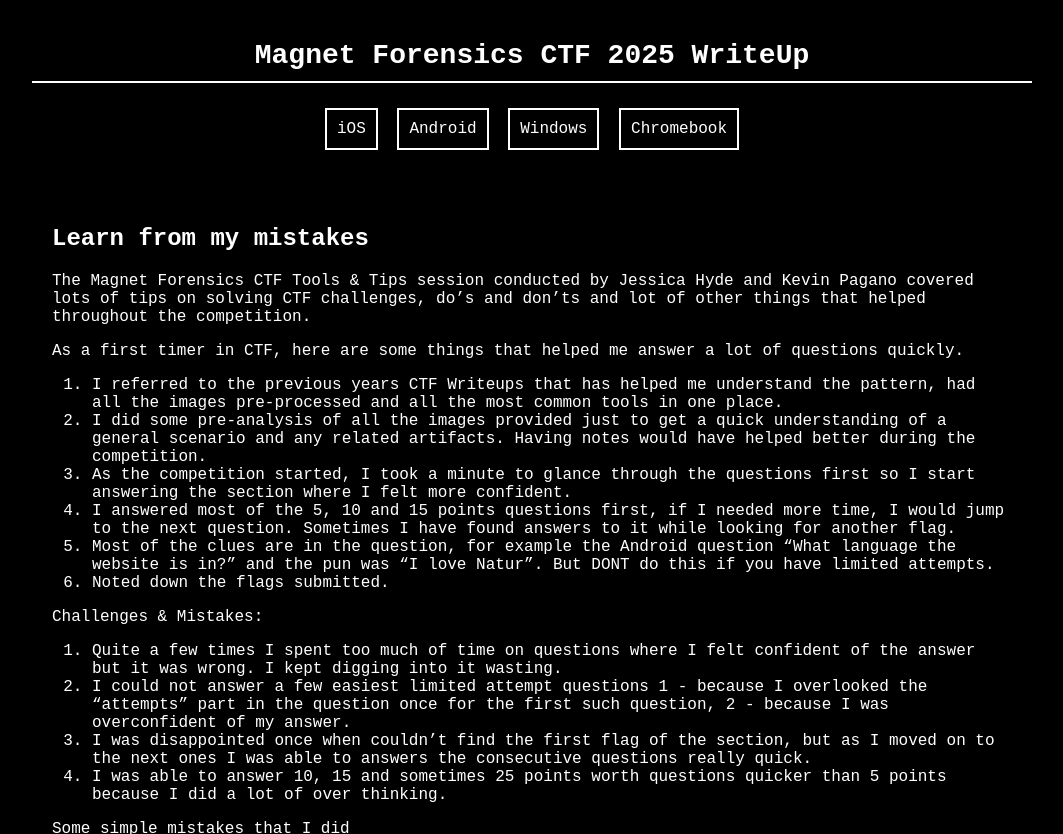
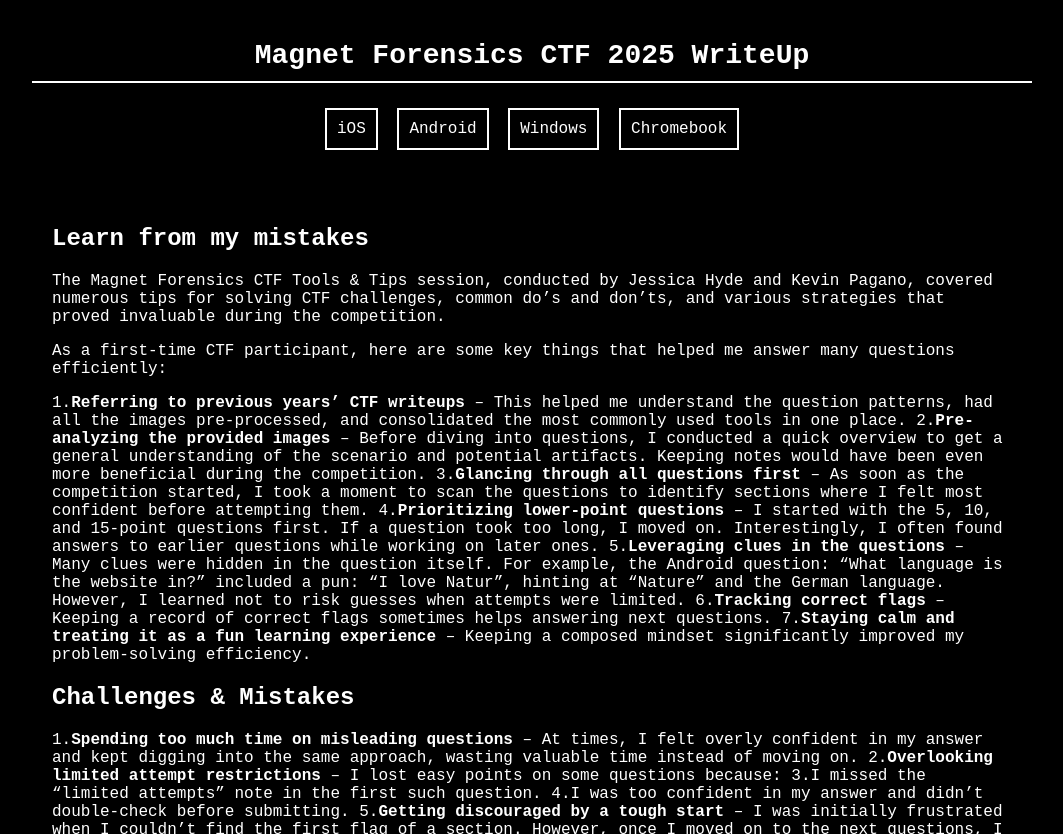
Before and after one commit to amulya-shanbhag/CTF-Writeup-2025, a Jekyll site: the page built from _mypages/lessonslearnt.md, in a window 1280 px wide and 1400 px high. Shown: the top 834 px of the window, without its empty margins (108-1171 px from the left). Built offline with Jekyll 4.4.1, drawn with Linux system fonts in a browser that asks for light colours; some of the changed text lies outside the part shown; grey boxes are pictures that could not be loaded.

Commit message:
Update lessonslearnt.md

```diff
--- a/_mypages/lessonslearnt.md
+++ b/_mypages/lessonslearnt.md
@@ -5,31 +5,58 @@
 
 <h2>Learn from my mistakes</h2>
 
-The Magnet Forensics CTF Tools & Tips session conducted by Jessica Hyde and Kevin Pagano covered lots of tips on solving CTF challenges, do's and don'ts and lot of other things that helped throughout the competition.
+The Magnet Forensics CTF Tools & Tips session, conducted by Jessica Hyde and Kevin Pagano, covered numerous tips for solving CTF challenges, common do’s and don’ts, and various strategies that proved invaluable during the competition.
 
-As a first timer in CTF, here are some things that helped me answer a lot of questions quickly.
+As a first-time CTF participant, here are some key things that helped me answer many questions efficiently:
 
-1. I referred to the previous years CTF Writeups that has helped me understand the pattern, had all the images pre-processed and all the most common tools in one place.
-2. I did some pre-analysis of all the images provided just to get a quick understanding of a general scenario and any related artifacts. Having notes would have helped better during the competition.
-3. As the competition started, I took a minute to glance through the questions first so I start answering the section where I felt more confident.
-4. I answered most of the 5, 10 and 15 points questions first, if I needed more time, I would jump to the next question. Sometimes I have found answers to it while looking for another flag.
-5. Most of the clues are in the question, for example the Android question "What language the website is in?" and the pun was "I love Natur". But DONT do this if you have limited attempts.
-6. Noted down the flags submitted.
+1.**Referring to previous years' CTF writeups** – This helped me understand the question patterns, had all the images pre-processed, and consolidated the most commonly used tools in one place.
+2.**Pre-analyzing the provided images** – Before diving into questions, I conducted a quick overview to get a general understanding of the scenario and potential artifacts. Keeping notes would have been even more beneficial during the competition.
+3.**Glancing through all questions first** – As soon as the competition started, I took a moment to scan the questions to identify sections where I felt most confident before attempting them.
+4.**Prioritizing lower-point questions** – I started with the 5, 10, and 15-point questions first. If a question took too long, I moved on. Interestingly, I often found answers to earlier questions while working on later ones.
+5.**Leveraging clues in the questions** – Many clues were hidden in the question itself. For example, the Android question: "What language is the website in?" included a pun: "I love Natur", hinting at "Nature" and the German language. However, I learned not to risk guesses when attempts were limited.
+6.**Tracking correct flags** – Keeping a record of correct flags sometimes helps answering next questions.
+7.**Staying calm and treating it as a fun learning experience** – Keeping a composed mindset significantly improved my problem-solving efficiency.
 
-Challenges & Mistakes:
-1. Quite a few times I spent too much of time on questions where I felt confident of the answer but it was wrong. I kept digging into it wasting.
-2. I could not answer a few easiest limited attempt questions 1 - because I overlooked the "attempts" part in the question once for the first such question, 2 - because I was overconfident of my answer.
-3. I was disappointed once when couldn't find the first flag of the section, but as I moved on to the next ones I was able to answers the consecutive questions really quick.
-4. I was able to answer 10, 15 and sometimes 25 points worth questions quicker than 5 points because I did a lot of over thinking.
+<h2>Challenges & Mistakes</h2>
 
-Some simple mistakes that I did
+1.**Spending too much time on misleading questions** – At times, I felt overly confident in my answer and kept digging into the same approach, wasting valuable time instead of moving on.
+2.**Overlooking limited attempt restrictions** – I lost easy points on some questions because:
+3.I missed the "limited attempts" note in the first such question.
+4.I was too confident in my answer and didn't double-check before submitting.
+5.**Getting discouraged by a tough start** – I was initially frustrated when I couldn't find the first flag of a section. However, once I moved on to the next questions, I gained momentum and solved them quickly.
+6.**Overthinking easy questions** – Surprisingly, I answered 10, 15, and even some 25-point questions faster than the 5-point ones. This happened because I overanalyzed simpler questions instead of trusting my instincts
 
-1. **Dressing, with a dash. of 17 spices** - Decode the secret message: https://drive.google.com/file/d/1UuqI4YZDbvZcieXE4-t5BhEqiPHsGkIC/view?usp=drive_link
+<h2>Some Facepalm moments</h2>
+
+1.**Dressing, with a dash. of 17 spices** - Decode the secret message: https://drive.google.com/file/d/1UuqI4YZDbvZcieXE4-t5BhEqiPHsGkIC/view?usp=drive_link
 **Flag**: LOCKEDOUT
-There was morse code provided in the challenge and was the most easiest cipher challenge, I submitted a wrong answer at first and found the right flag after, but had only 1 attempt.
+There was morse code provided in the challenge and was the most easiest cipher challenge, I submitted a wrong answer at first and found the right flag after, but had only 1 attempt. Regret!!
 <img src="/CTF-Writeup-2025/docs/assets/lockedout.png" alt="Locked out" style="width:600px; height:auto;">
 
-Lessons Learned:
-1. Don't spend more than a minute or 2 answering low point questions.
-2. Don't overthink. Don't be overconfident with limited answer question and may lose attempts to answer with the right flag.
-3.
+2.**A Shadow of the Real Thing** -	What is the hashed password for the user “chick”?
+For the hashed password, I exported SAM and SYSTEM and ran Impacket on them, retrieving the NTLM hash for the user - 1576adde2adbf62ec5a977a64ff753b6. However, this turned out to be incorrect.
+From the clue "shadow", I immediately thought of the shadow file in Linux. Unfortunately, I didn’t think beyond that, even though the evidence contained a Kali VM. I was too fixated on my initial answer and only looked for a possible Windows hash, missing the Linux-based approach.
+<img src="/CTF-Writeup-2025/docs/assets/hash.png" alt="Locked out" style="width:600px; height:auto;">
+
+<h2>Lessons Learned</h2>
+
+1.**Prioritize Efficient Time Management**
+-- Avoid spending too much time on a single question, especially when unsure. If stuck, move on and revisit later—answers may reveal themselves while solving other challenges.
+
+2.**Read the Questions Carefully**
+-- Many clues are hidden within the question itself. Pay attention to wording, puns, and hints that could lead to the correct approach.
+
+3.**Be Mindful of Limited Attempts**
+-- Always check whether a question has restricted attempts before submitting an answer. Avoid guessing blindly to prevent unnecessary losses.
+
+4.**Stay Open-Minded**
+-- If one method doesn’t work, rethink the approach instead of getting fixated on a wrong assumption. Consider multiple possibilities and alternate tools.
+
+5.**Take a Step Back When Stuck**
+-- Instead of forcing an incorrect answer, step away and reassess with a fresh perspective. Returning later may reveal overlooked details.
+
+6.**Maintain Proper Notes & Track Flags**
+-- Keeping structured notes would help recall steps taken, tools used, and approaches tested. Recording submitted flags prevents repeating failed attempts.
+
+7.**Stay Calm and Have Fun!** 😃
+A cool-headed approach leads to better problem-solving. Treating the CTF as a learning experience removes pressure and enhances overall performance.
```
